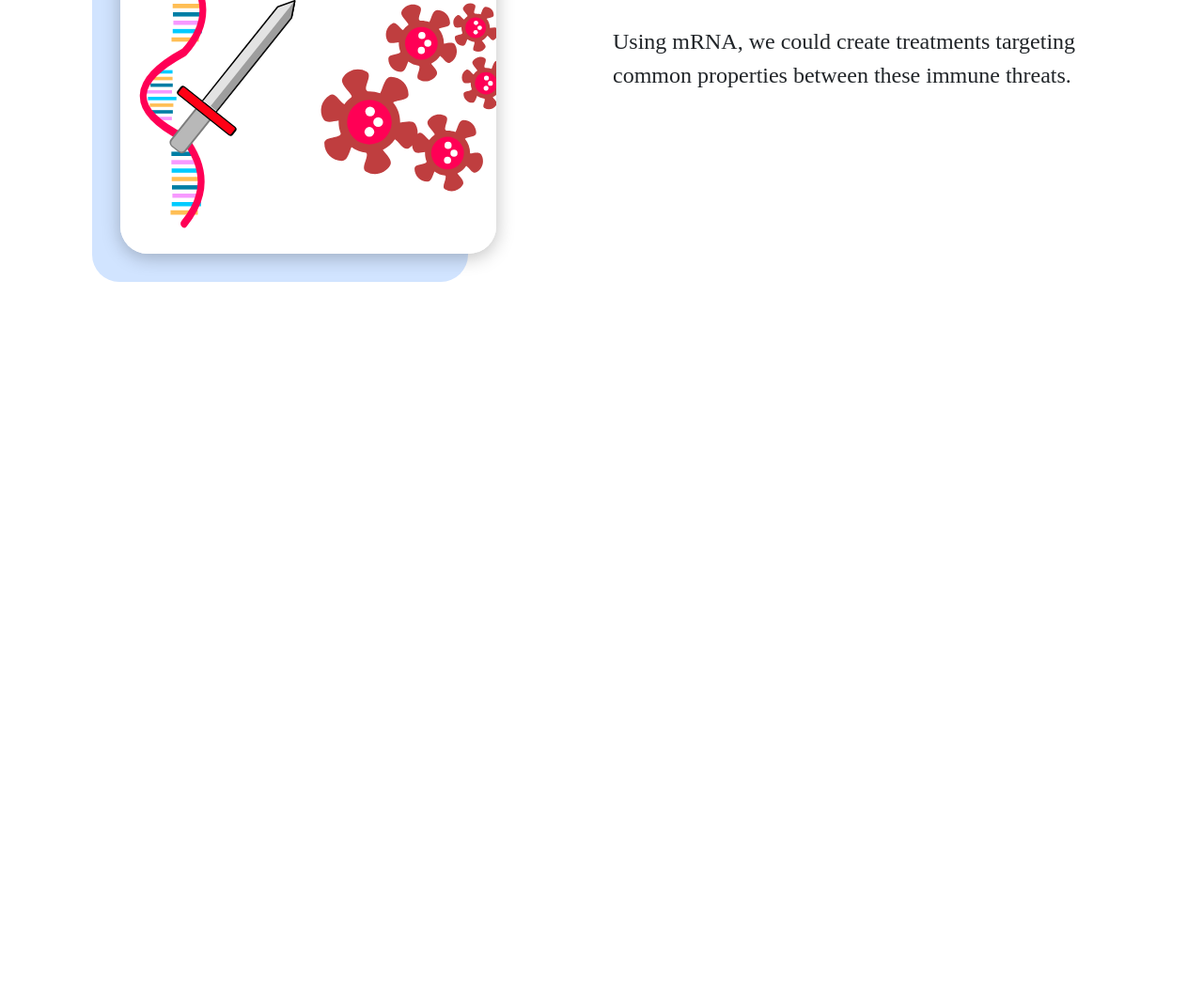
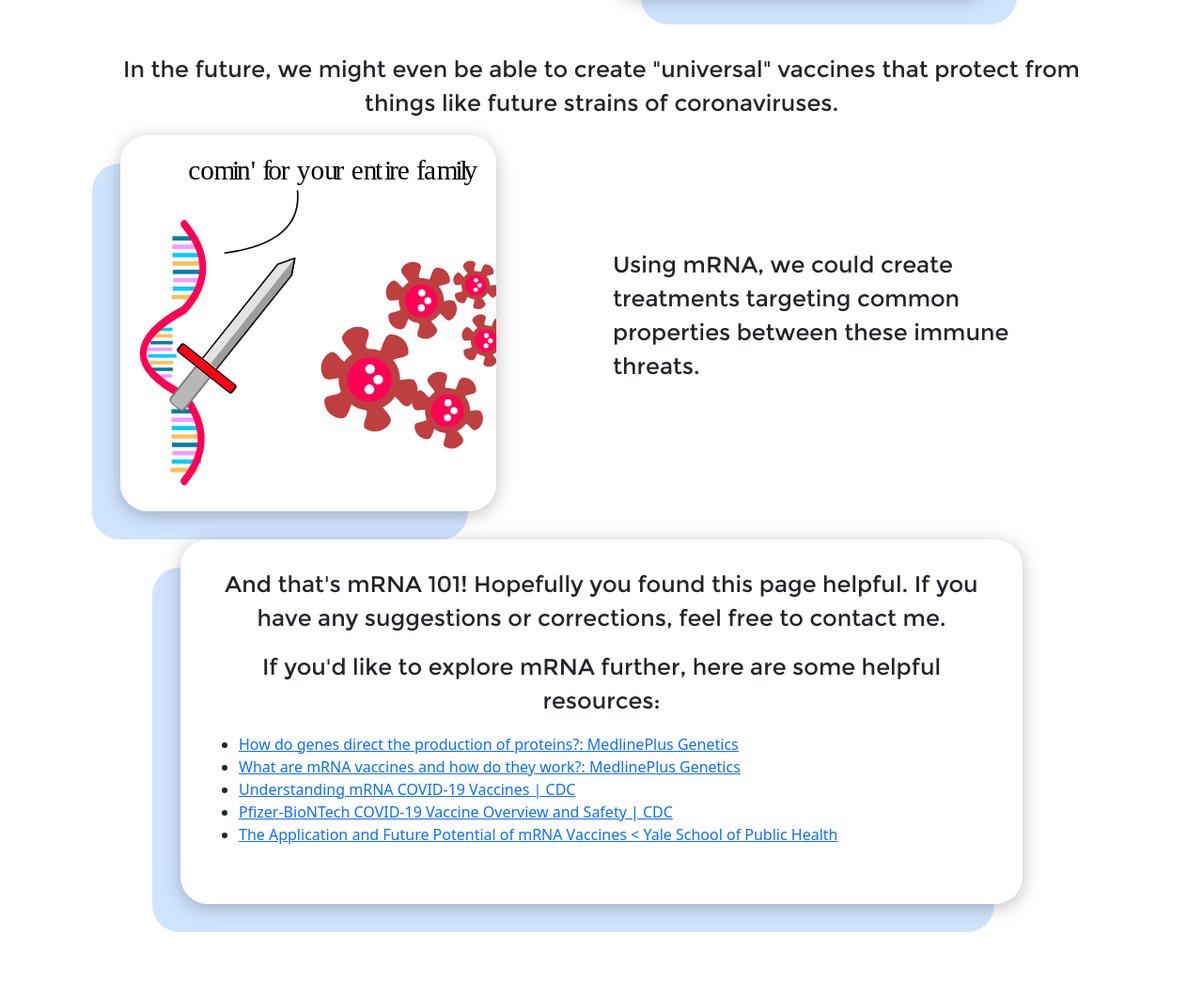
Before and after one commit to ThatNerdSquared/scidemos, a plain HTML site: page index.html in a window 1280 px wide. Shown: the part 7667-8729 px from the top of the page at 94% size. Before the commit the page ends 7967 px from the top, so only its background shows below. Drawn offline with nearby package versions, Linux system fonts and the light colour scheme.

Commit message:
feat: add fonts + call to action

```diff
--- a/index.html
+++ b/index.html
@@ -262,5 +262,49 @@
             </div>
         </div>
     </div>
+    <div class="spacer"></div>
+    <!-- call to action -->
+    <div class="custom-card">
+        <div class="accented-box">
+            <p class="text-center">
+                And that's mRNA 101! Hopefully you found this page helpful. If you have any suggestions or corrections, feel free to contact me.
+            </p>
+            <p class="text-center">
+                If you'd like to explore mRNA further, here are some helpful
+                resources:
+                <ul>
+                    <li><a href="https://medlineplus.gov/genetics/understanding/howgeneswork/makingprotein/">How do genes direct the production of proteins?: MedlinePlus Genetics</a></li>
+                    <li>
+                        <a
+                            href="https://medlineplus.gov/genetics/understanding/therapy/mrnavaccines/"
+                        >
+                            What are mRNA vaccines and how do they work?: MedlinePlus Genetics
+                        </a>
+                    </li>
+                    <li>
+                        <a
+                            href="https://www.cdc.gov/coronavirus/2019-ncov/vaccines/different-vaccines/mrna.html"
+                        >
+                            Understanding mRNA COVID-19 Vaccines | CDC
+                        </a>
+                    </li>
+                    <li>
+                        <a
+                            href="https://www.cdc.gov/coronavirus/2019-ncov/vaccines/different-vaccines/Pfizer-BioNTech.html"
+                        >
+                            Pfizer-BioNTech COVID-19 Vaccine Overview and Safety | CDC
+                        </a>
+                    </li>
+                    <li>
+                        <a
+                            href="https://ysph.yale.edu/news-article/the-application-and-future-potential-of-mrna-vaccines/"
+                        >
+                            The Application and Future Potential of mRNA Vaccines < Yale School of Public Health
+                        </a>
+                    </li>
+                </ul>
+            </p>
+        </div>
+    </div>
 </body>
 </html>
--- a/style.css
+++ b/style.css
@@ -1,3 +1,14 @@
+@font-face {
+    font-family: Montserrat;
+    src: url(./assets/Montserrat-Regular.ttf);
+}
+
+@font-face {
+    font-family: Montserrat;
+    src: url(./assets/Montserrat-Bold.ttf);
+    font-weight: bold;
+}
+
 h1 {
     font-style: normal;
     font-weight: 600;
```
Also changed, not shown: assets/Montserrat-Bold.ttf (added), assets/Montserrat-Regular.ttf (added), 1 other file.
